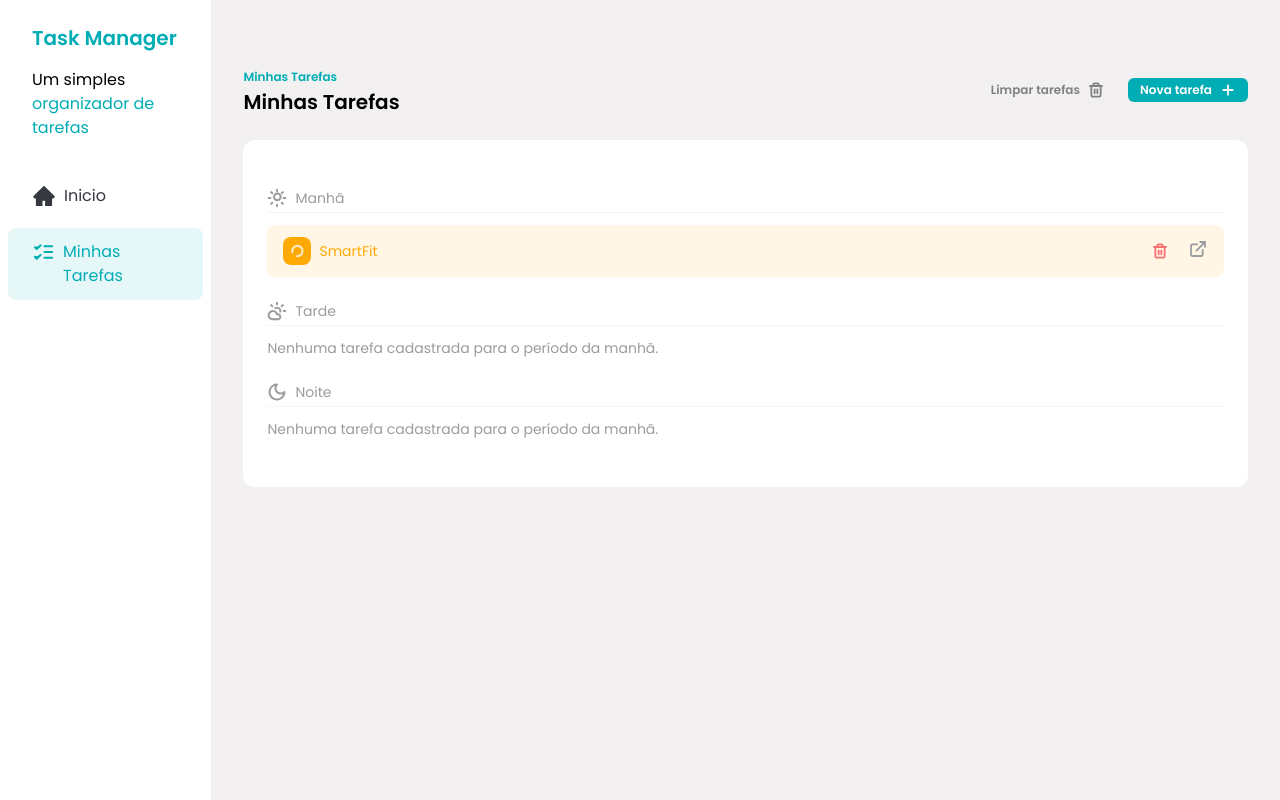
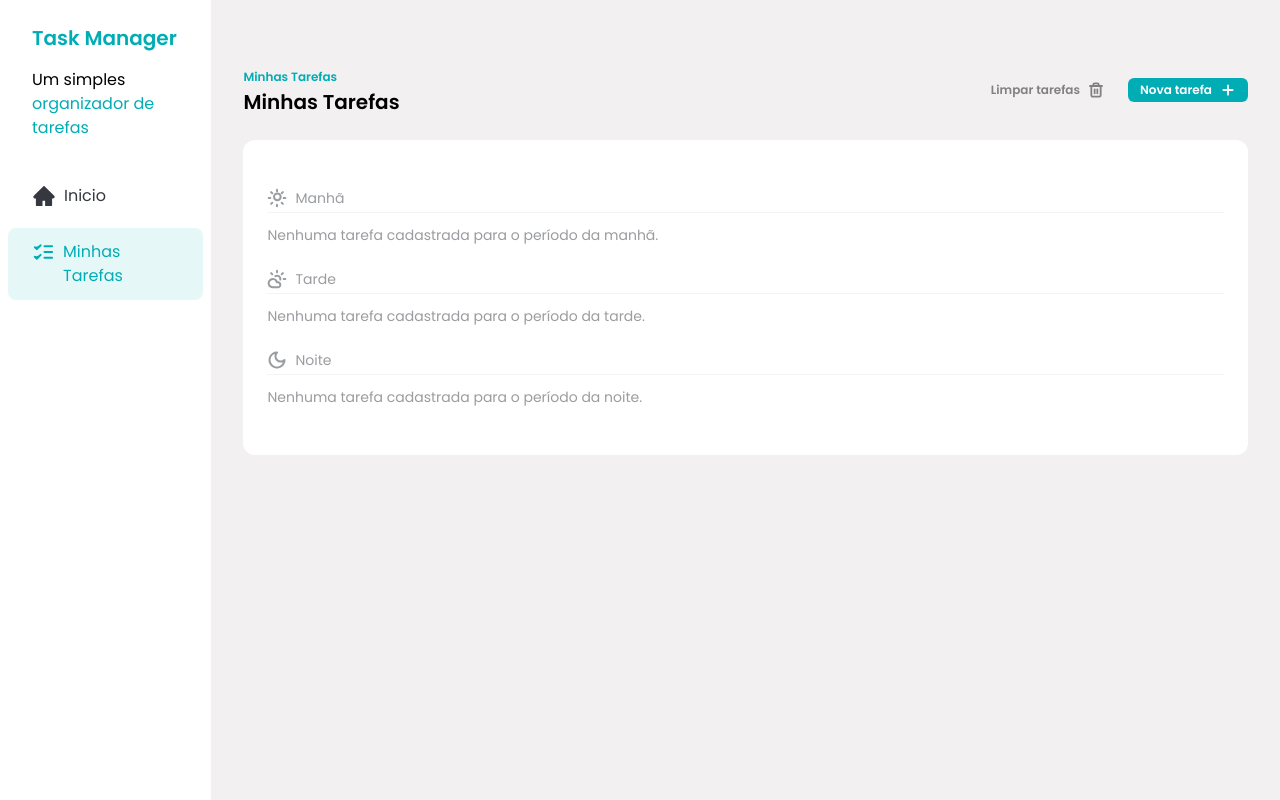
Before and after one commit to DouglasRamosP/task-manager, a React (Vite) app: page / in a window 1280 px wide. Built offline with nearby package versions, Linux system fonts and the light colour scheme; data requests are answered from the project's data file.

Commit message:
feat(tasks): integrate React Query with cache and mutations

```diff
--- a/db.json
+++ b/db.json
@@ -1,11 +1,3 @@
 {
-  "tasks": [
-    {
-      "id": "70f78fad-a227-4e1d-b48b-6d5e7b36deda",
-      "title": "SmartFit",
-      "time": "morning",
-      "description": "ir para a academia as 8h",
-      "status": "in_progress"
-    }
-  ]
+  "tasks": []
 }
--- a/package.json
+++ b/package.json
@@ -11,6 +11,7 @@
     "prepare": "husky"
   },
   "dependencies": {
+    "@tanstack/react-query": "^5.51.21",
     "json-server": "^1.0.0-beta.1",
     "react": "^18.2.0",
     "react-dom": "^18.2.0",
--- a/src/components/Tasks.jsx
+++ b/src/components/Tasks.jsx
@@ -1,4 +1,6 @@
-import { useEffect, useState } from "react"
+// src/components/Tasks.jsx
+import { useMutation, useQuery, useQueryClient } from "@tanstack/react-query"
+import { useMemo, useState } from "react"
 import { toast } from "sonner"
 
 import AddIcon from "../assets/icons/Add.svg?react"
@@ -11,61 +13,156 @@ import Button from "./Button"
 import TaskItem from "./TaskItem"
 import TasksSeparator from "./TasksSeparator"
 
+const API_URL = "http://localhost:3000"
+
 const Tasks = () => {
+  const queryClient = useQueryClient()
   const [addTaskDialogIsOpen, setAddTaskDialogIsOpen] = useState(false)
-  const [tasks, setTasks] = useState([])
 
-  useEffect(() => {
-    const fetchTasks = async () => {
-      const response = await fetch("http://localhost:3000/tasks", {
-        method: "GET",
+  // GET com React Query
+  const {
+    data: tasks = [],
+    isLoading,
+    isError,
+    error,
+  } = useQuery({
+    queryKey: ["tasks"],
+    queryFn: async () => {
+      const response = await fetch(`${API_URL}/tasks`, { method: "GET" })
+      if (!response.ok) throw new Error("Erro ao buscar tarefas.")
+      return response.json()
+    },
   })
-      const tasks = await response.json()
-      setTasks(tasks)
+
+  // separação por período (sempre arrays)
+  const { morningTasks, afternoonTasks, eveningTasks } = useMemo(() => {
+    return {
+      morningTasks: tasks.filter((task) => task.time === "morning"),
+      afternoonTasks: tasks.filter((task) => task.time === "afternoon"),
+      eveningTasks: tasks.filter((task) => task.time === "evening"),
     }
-    fetchTasks()
-  }, [])
+  }, [tasks])
 
-  const morningTasks = tasks.filter((task) => task.time === "morning")
-  const afternoonTasks = tasks.filter((task) => task.time === "afternoon")
-  const eveningTasks = tasks.filter((task) => task.time === "evening")
+  // Mutation: deletar tarefa
+  const deleteTaskMutation = useMutation({
+    mutationFn: async (taskId) => {
+      const response = await fetch(`${API_URL}/tasks/${taskId}`, {
+        method: "DELETE",
+      })
+      if (!response.ok) throw new Error("Erro ao deletar tarefa.")
+      return true
+    },
+    onSuccess: () => {
+      toast.success("Tarefa deletada com sucesso!")
+      queryClient.invalidateQueries({ queryKey: ["tasks"] })
+    },
+    onError: () => {
+      toast.error("Erro ao deletar tarefa. Por favor, tente novamente.")
+    },
+  })
 
-  const handleTaskDeleteClick = async (taskId) => {
-    const newtask = tasks.filter((task) => task.id !== taskId)
-    setTasks(newtask)
-    toast.success("Tarefa deletada com sucesso!")
+  // Mutation: alternar status (PATCH)
+  const toggleStatusMutation = useMutation({
+    mutationFn: async ({ taskId, nextStatus }) => {
+      const response = await fetch(`${API_URL}/tasks/${taskId}`, {
+        method: "PATCH",
+        headers: { "Content-Type": "application/json" },
+        body: JSON.stringify({ status: nextStatus }),
+      })
+      if (!response.ok) throw new Error("Erro ao atualizar status.")
+      return response.json()
+    },
+    onSuccess: (_data, variables) => {
+      if (variables.nextStatus === "in_progress") {
+        toast.success("Tarefa iniciada com sucesso!")
+      } else if (variables.nextStatus === "done") {
+        toast.success("Tarefa concluída com sucesso!")
+      } else {
+        toast.success("Tarefa reiniciada com sucesso!")
+      }
+
+      queryClient.invalidateQueries({ queryKey: ["tasks"] })
+    },
+    onError: () => {
+      toast.error("Erro ao atualizar tarefa. Por favor, tente novamente.")
+    },
+  })
+
+  // limpar todas (faz DELETE em lote)
+  const clearTasksMutation = useMutation({
+    mutationFn: async () => {
+      await Promise.all(
+        tasks.map(async (task) => {
+          const response = await fetch(`${API_URL}/tasks/${task.id}`, {
+            method: "DELETE",
+          })
+          if (!response.ok) throw new Error("Erro ao limpar tarefas.")
+        })
+      )
+      return true
+    },
+    onSuccess: () => {
+      toast.success("Tarefas limpas com sucesso!")
+      queryClient.invalidateQueries({ queryKey: ["tasks"] })
+    },
+    onError: () => {
+      toast.error("Erro ao limpar tarefas. Por favor, tente novamente.")
+    },
+  })
+
+  // -----------------
+  // Handlers (UI)
+  // -----------------
+  const handleTaskDeleteClick = (taskId) => {
+    deleteTaskMutation.mutate(taskId)
   }
 
   const handleDialogClosed = () => {
     setAddTaskDialogIsOpen(false)
   }
 
-  const handleTaskCheckboxClick = async (taskId) => {
+  const handleTaskCheckboxClick = (taskId) => {
     const task = tasks.find((t) => t.id === taskId)
     if (!task) return
 
     let nextStatus = "not_started"
-
     if (task.status === "not_started") nextStatus = "in_progress"
     else if (task.status === "in_progress") nextStatus = "done"
+    else if (task.status === "done") nextStatus = "not_started"
 
-    await fetch(`http://localhost:3000/tasks/${taskId}`, {
-      method: "PATCH",
-      headers: {
-        "Content-Type": "application/json",
-      },
-      body: JSON.stringify({ status: nextStatus }),
-    })
-
-    // refaz o GET e atualiza tudo
-    const response = await fetch("http://localhost:3000/tasks")
-    const data = await response.json()
-    setTasks(data)
+    toggleStatusMutation.mutate({ taskId, nextStatus })
   }
 
-  const onTaskSubmitSuccess = async (task) => {
-    setTasks([...tasks, task])
-    toast.success("Tarefa adicionado com sucesso!")
+  // callbacks do Dialog
+  const onTaskSubmitSuccess = () => {
+    toast.success("Tarefa adicionada com sucesso!")
+    setAddTaskDialogIsOpen(false)
+    queryClient.invalidateQueries({ queryKey: ["tasks"] })
+  }
+
+  const onTaskSubmitError = () => {
+    toast.error("Erro ao adicionar tarefa. Por favor, tente novamente.")
+  }
+
+  // -----------------
+  // Estados do GET
+  // -----------------
+  if (isLoading) {
+    return (
+      <div className="w-full px-8 py-16">
+        <p className="text-sm text-brand-text-gray">Carregando tarefas...</p>
+      </div>
+    )
+  }
+
+  if (isError) {
+    return (
+      <div className="w-full px-8 py-16">
+        <p className="text-sm text-red-600">
+          Erro ao carregar tarefas: {error?.message || "desconhecido"}
+        </p>
+      </div>
+    )
   }
 
   return (
@@ -79,7 +176,13 @@ const Tasks = () => {
         </div>
 
         <div className="flex items-center gap-3">
-          <Button color="ghost" text="Limpar tarefas" icon={<TrashIcon />} />
+          <Button
+            color="ghost"
+            text="Limpar tarefas"
+            icon={<TrashIcon />}
+            onClick={() => clearTasksMutation.mutate()}
+          />
+
           <Button
             color="primary"
             text="Nova tarefa"
@@ -93,6 +196,7 @@ const Tasks = () => {
         {/* MANHÃ */}
         <div className="my-6 space-y-3">
           <TasksSeparator title="Manhã" icon={<SunIcon />} />
+
           {morningTasks.length === 0 && (
             <p className="text-sm text-brand-text-gray">
               Nenhuma tarefa cadastrada para o período da manhã.
@@ -101,58 +205,63 @@ const Tasks = () => {
 
           {morningTasks.map((task) => (
             <TaskItem
-              status={task.status}
               key={task.id}
               task={task}
+              status={task.status}
               handleCheckboxClick={handleTaskCheckboxClick}
               onDeleteSuccess={handleTaskDeleteClick}
             />
           ))}
         </div>
+
         {/* TARDE */}
         <div className="my-6 space-y-3">
           <TasksSeparator title="Tarde" icon={<CloudIcon />} />
+
           {afternoonTasks.length === 0 && (
             <p className="text-sm text-brand-text-gray">
-              Nenhuma tarefa cadastrada para o período da manhã.
+              Nenhuma tarefa cadastrada para o período da tarde.
             </p>
           )}
 
           {afternoonTasks.map((task) => (
             <TaskItem
-              status={task.status}
               key={task.id}
               task={task}
+              status={task.status}
               handleCheckboxClick={handleTaskCheckboxClick}
               onDeleteSuccess={handleTaskDeleteClick}
             />
           ))}
         </div>
+
         {/* NOITE */}
         <div className="my-6 space-y-3">
           <TasksSeparator title="Noite" icon={<MoonIcon />} />
+
           {eveningTasks.length === 0 && (
             <p className="text-sm text-brand-text-gray">
-              Nenhuma tarefa cadastrada para o período da manhã.
+              Nenhuma tarefa cadastrada para o período da noite.
             </p>
           )}
 
           {eveningTasks.map((task) => (
             <TaskItem
-              status={task.status}
               key={task.id}
               task={task}
+              status={task.status}
               handleCheckboxClick={handleTaskCheckboxClick}
               onDeleteSuccess={handleTaskDeleteClick}
             />
           ))}
+        </div>
 
         <AddTaskDialog
           isOpen={addTaskDialogIsOpen}
           onClose={handleDialogClosed}
           onSubmitSuccess={onTaskSubmitSuccess}
+          onSubmitError={onTaskSubmitError}
         />
-        </div>
       </div>
     </div>
   )
--- a/src/main.jsx
+++ b/src/main.jsx
@@ -1,11 +1,14 @@
 import "./index.css"
 
+import { QueryClient, QueryClientProvider } from "@tanstack/react-query"
 import { StrictMode } from "react"
 import { createRoot } from "react-dom/client"
 import { createBrowserRouter, RouterProvider } from "react-router-dom"
 
 import App from "./App.jsx"
 import TaskDetailsPage from "./pages/task-details.jsx"
+
+const queryClient = new QueryClient()
 
 const router = createBrowserRouter([
   {
@@ -20,6 +23,8 @@ const router = createBrowserRouter([
 
 createRoot(document.getElementById("root")).render(
   <StrictMode>
-    <RouterProvider router={router} />
+    <QueryClientProvider client={queryClient}>
+      <RouterProvider router={router} />
+    </QueryClientProvider>
   </StrictMode>
 )
```
Also changed, not shown: 1 other file (tests, documents, lock files or other folders). Lines whose indentation alone changed are shown as unchanged.
